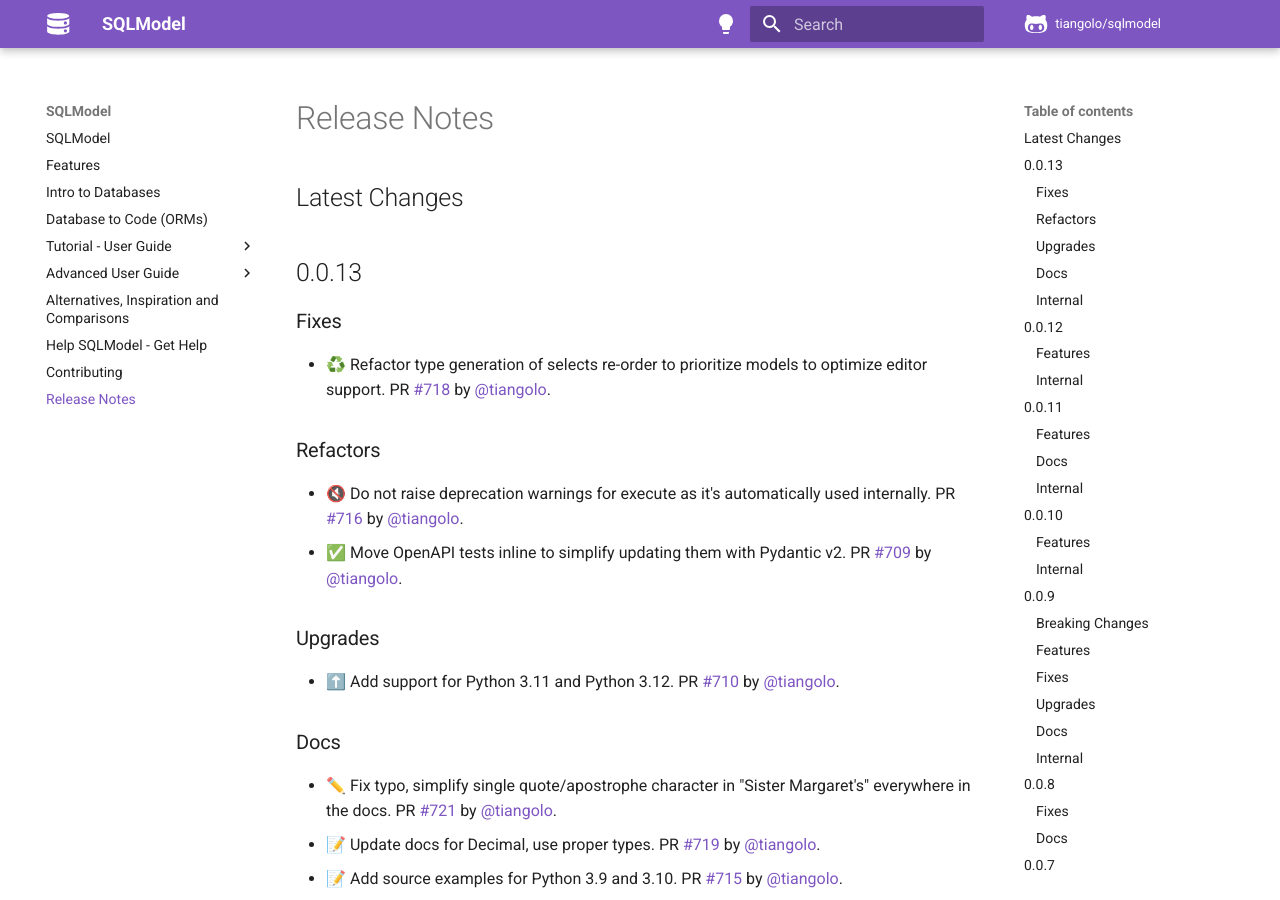
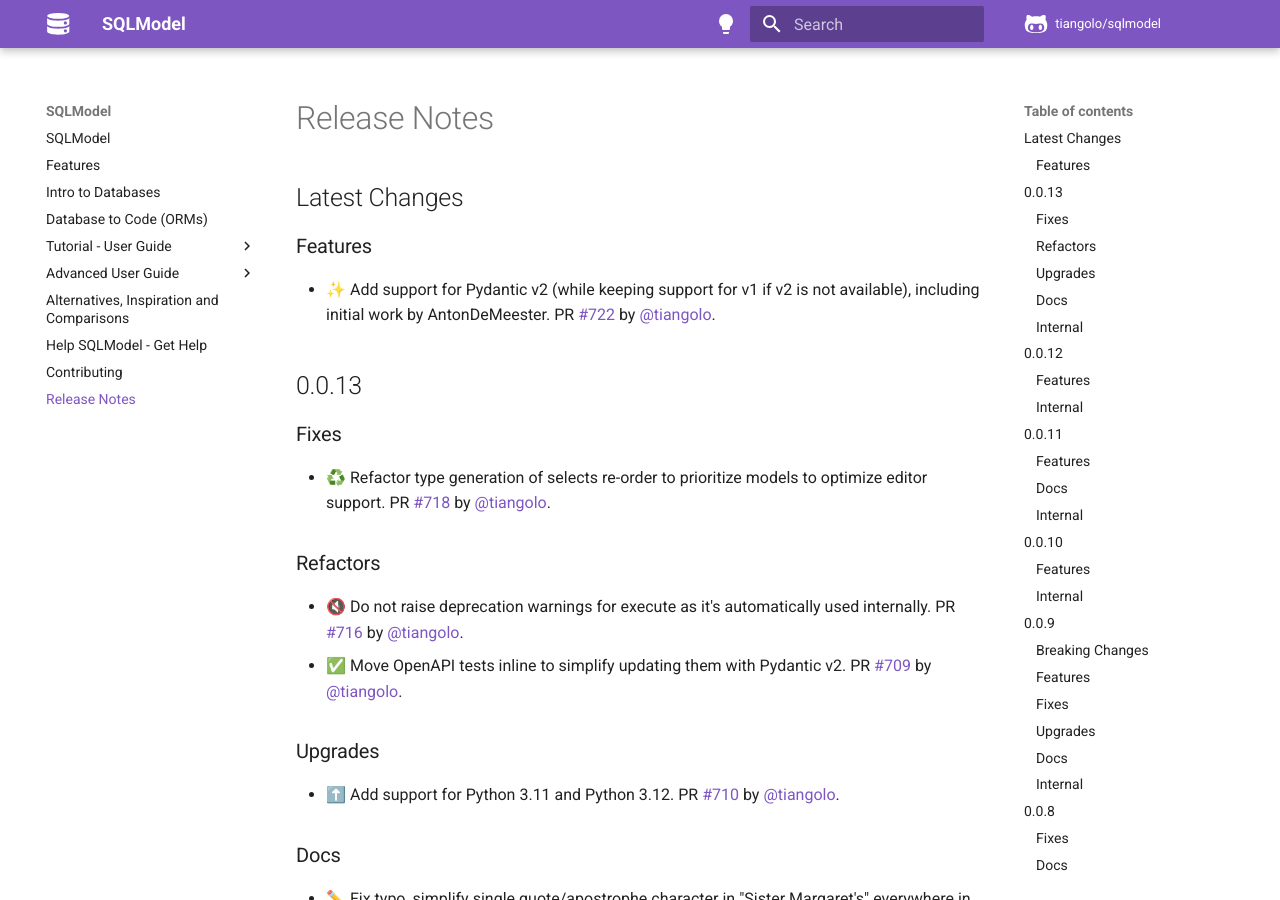
Before and after one commit to sztrakabalint/fastapi-sqlmodel, an MkDocs documentation site: the page built from docs/release-notes.md, in a window 1280 px wide and 900 px high. Built offline with MkDocs 1.6.1 and Material for MkDocs 9.7.7, drawn with Linux system fonts in a browser that asks for light colours; comment, search, counter and statistics services are not loaded.

Commit message:
📝 Update release notes

```diff
--- a/docs/release-notes.md
+++ b/docs/release-notes.md
@@ -1,6 +1,10 @@
 # Release Notes
 
 ## Latest Changes
+
+### Features
+
+* ✨ Add support for Pydantic v2 (while keeping support for v1 if v2 is not available), including initial work by AntonDeMeester. PR [#722](https://github.com/tiangolo/sqlmodel/pull/722) by [@tiangolo](https://github.com/tiangolo).
 
 ## 0.0.13
 
```
